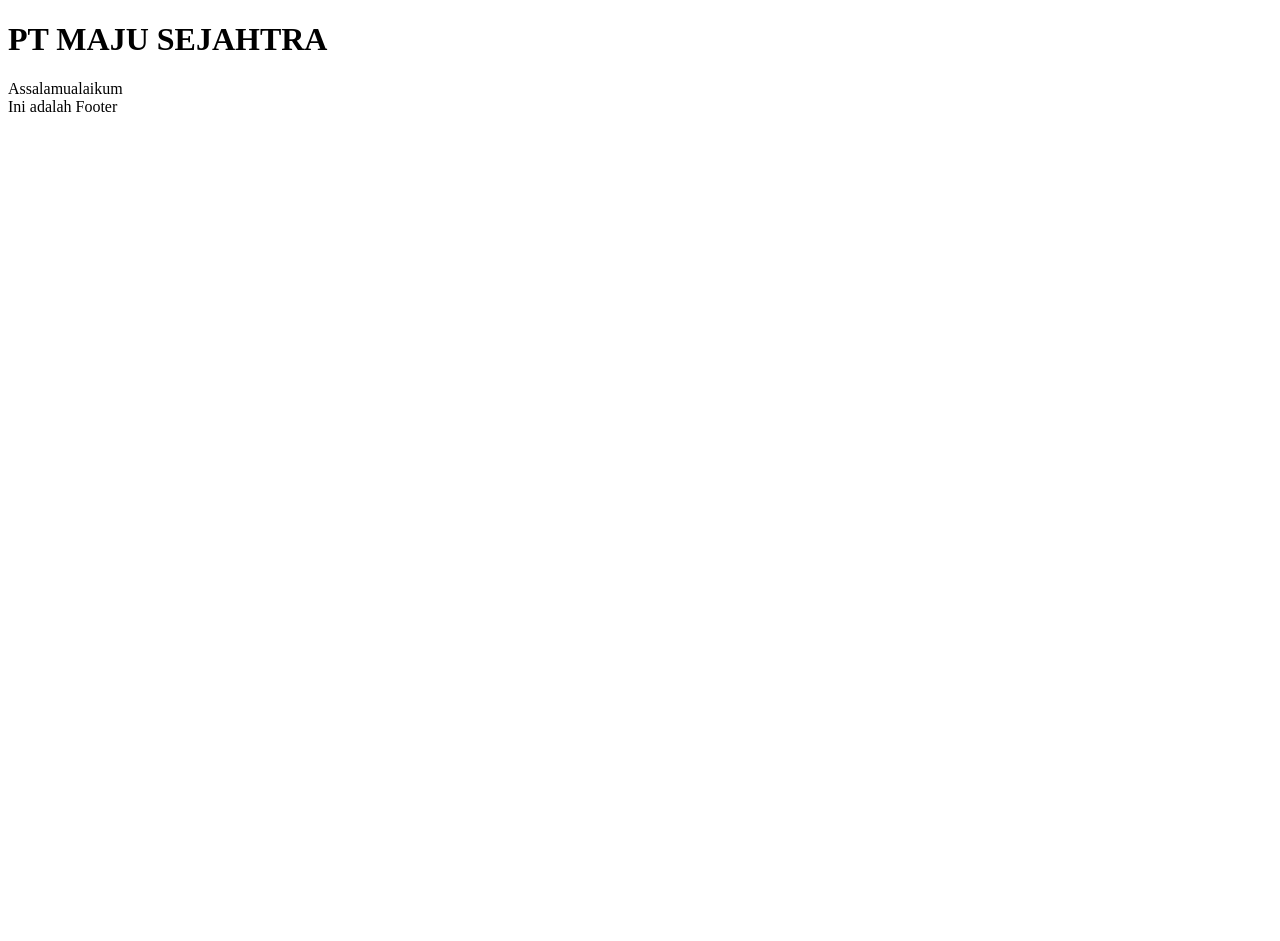
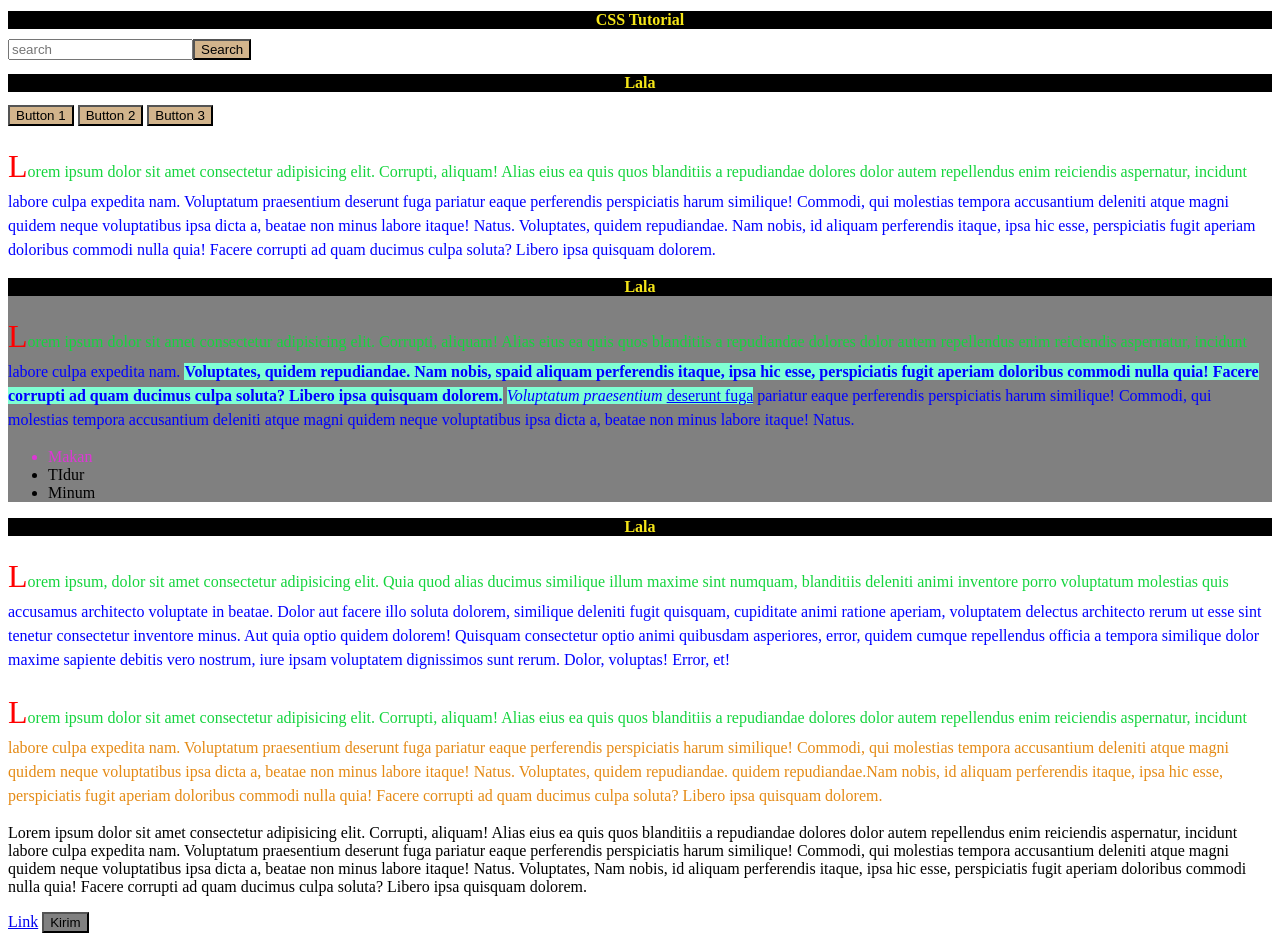
Before and after one commit to hanif412/LatihanCSSDasar, a plain HTML site: page index.html in a window 1280 px wide. Before the commit the page ends 800 px from the top, so only its background shows below. Drawn offline with Linux system fonts and the light colour scheme.

Commit message:
Push Pertama

```diff
--- a/asset/app.css
+++ b/asset/app.css
@@ -0,0 +1,68 @@
+
+    /* * {
+        color: rgb(15, 226, 71);
+    } */
+
+        h1, h2, h3 {
+            font-size: medium;
+            text-align: center;
+            text-transform: capitalize;
+            color: rgb(245, 230, 24);
+            background-color: black;
+        }
+
+        input[type="text"] {
+            color: brown;
+        }
+
+        button {
+            background-color: tan;
+
+        }
+
+        section p {
+            text-align: unset;
+            line-height: 1.5 ;
+            font-size: 16px;
+            color: blue;
+        }
+
+        section:nth-of-type(2) {
+            background-color: grey;
+        }
+
+        section p::first-letter {
+            font-size: xx-large;
+
+            color: red;
+        }
+
+        section p::first-line {
+            color: rgb(21, 212, 62);
+
+        }
+
+
+        .jokes > p {
+            text-align: unset;
+            line-height: 1.5 ;
+            font-size: 16px;
+            color: rgb(228, 138, 21);
+        }
+
+        .jokes > p:hover {
+            cursor: pointer;
+            text-decoration: underline;
+        }
+
+        a + button {
+            background-color: gray;
+        }
+
+        #list1 {
+            color: rgb(221, 55, 213);
+        }
+
+        .mark {
+            background-color: aquamarine;
+        }
--- /dev/null
+++ b/asset/blok.css
@@ -0,0 +1,10 @@
+h1 {
+    background-color: aquamarine;
+    border: 2px solid black;
+}
+
+span {
+    background-color: blue;
+    border: 2px solid black;
+    width: 5px;
+}
--- /dev/null
+++ b/asset/box.css
@@ -0,0 +1,19 @@
+div {
+    width: 300px;
+
+    padding: 15px;
+    margin: 20px;
+}
+
+div {
+    border-style: dashed dotted solid double;
+    border-color: antiquewhite red blue yellow;
+    border-width: 5px 10px 15px 5px;
+}
+
+div {
+    padding-top: 10px;
+    padding-bottom: 10px;
+    padding-right: 40px;
+    padding-left: 40px;
+}
--- /dev/null
+++ b/asset/flex.css
@@ -0,0 +1,31 @@
+h1 {
+    text-align: center;
+}
+
+#container {
+    background-color: #003049;
+    width: 90%;
+    /* height: 500px; */
+    margin: 0 auto;
+    border: 5px solid #003049;
+    display: flex;
+    flex-wrap: wrap;
+    flex-direction: row;
+    justify-content: center;
+    align-items: center;
+    /* align-content: center; */
+    /* flex-wrap: wrap; */
+}
+
+#container div {
+    width: 200px;
+    height: 200px;
+}
+
+div:nth-of-type(2) {
+    align-self: flex-start;
+}
+
+div:nth-of-type(4) {
+   align-self: self-end;
+}
--- a/index.html
+++ b/index.html
@@ -3,11 +3,78 @@
 <head>
     <meta charset="UTF-8">
     <meta name="viewport" content="width=device-width, initial-scale=1.0">
-    <title>Latihan</title>
+    <title>CSS Tutorial</title>
+    <link rel="stylesheet" href="../asset/app.css">
+
 </head>
 <body>
-    <h1>PT MAJU SEJAHTRA</h1>
-    <div>Assalamualaikum</div>
-    <footer> Ini adalah Footer</footer>
+
+    <h1>CSS Tutorial</h1>
+
+    <input type="text" placeholder="search"><button>Search</button>
+    <section>
+
+        <h1>Lala</h1>
+
+    <button>Button 1</button>
+    <button>Button 2</button>
+    <button>Button 3</button>
+    <p>Lorem ipsum dolor sit amet consectetur adipisicing elit. Corrupti, aliquam! Alias eius ea quis quos blanditiis a repudiandae dolores dolor autem repellendus enim reiciendis aspernatur, incidunt labore culpa expedita nam.
+    Voluptatum praesentium deserunt fuga pariatur eaque perferendis perspiciatis harum similique! Commodi, qui molestias tempora accusantium deleniti atque magni quidem neque voluptatibus ipsa dicta a, beatae non minus labore itaque! Natus.
+    Voluptates, quidem repudiandae. Nam nobis, id aliquam perferendis itaque, ipsa hic esse, perspiciatis fugit aperiam doloribus commodi nulla quia! Facere corrupti ad quam ducimus culpa soluta? Libero ipsa quisquam dolorem.
+    </p>
+    </section>
+
+
+
+
+    <section>
+        <h2>Lala</h2>
+        <p>Lorem ipsum dolor sit amet consectetur adipisicing elit. Corrupti, aliquam! Alias eius ea quis quos blanditiis a repudiandae dolores dolor autem repellendus enim reiciendis aspernatur, incidunt labore culpa expedita nam.
+
+            <b class="mark">Voluptates, quidem repudiandae. Nam nobis, spaid aliquam perferendis itaque, ipsa hic esse, perspiciatis fugit aperiam doloribus commodi nulla quia! Facere corrupti ad quam ducimus culpa soluta? Libero ipsa quisquam dolorem.</b>
+            <i class="mark">Voluptatum praesentium </i> <u class="mark">deserunt fuga</u> pariatur eaque perferendis perspiciatis harum similique! Commodi, qui molestias tempora accusantium deleniti atque magni quidem neque voluptatibus ipsa dicta a, beatae non minus labore itaque! Natus.
+
+            </p>
+
+
+
+            <ul>
+                <li id="list1">Makan</li>
+                <li>TIdur</li>
+                <li>Minum</li>
+            </ul>
+    </section>
+
+
+    <section class="jokes">
+        <h3>Lala</h3>
+
+        <div><p>
+            Lorem ipsum, dolor sit amet consectetur adipisicing elit. Quia quod alias ducimus similique illum maxime sint numquam, blanditiis deleniti animi inventore porro voluptatum molestias quis accusamus architecto voluptate in beatae.
+            Dolor aut facere illo soluta dolorem, similique deleniti fugit quisquam, cupiditate animi ratione aperiam, voluptatem delectus architecto rerum ut esse sint tenetur consectetur inventore minus. Aut quia optio quidem dolorem!
+            Quisquam consectetur optio animi quibusdam asperiores, error, quidem cumque repellendus officia a tempora similique dolor maxime sapiente debitis vero nostrum, iure ipsam voluptatem dignissimos sunt rerum. Dolor, voluptas! Error, et!
+        </p></div>
+
+        <p>Lorem ipsum dolor sit amet consectetur adipisicing elit. Corrupti, aliquam! Alias eius ea quis quos blanditiis a repudiandae dolores dolor autem repellendus enim reiciendis aspernatur, incidunt labore culpa expedita nam.
+            Voluptatum praesentium deserunt fuga pariatur eaque perferendis perspiciatis harum similique! Commodi, qui molestias tempora accusantium deleniti atque magni quidem neque voluptatibus ipsa dicta a, beatae non minus labore itaque! Natus.
+            Voluptates, quidem repudiandae. <span>quidem repudiandae.</span>Nam nobis, id aliquam perferendis itaque, ipsa hic esse, perspiciatis fugit aperiam doloribus commodi nulla quia! Facere corrupti ad quam ducimus culpa soluta? Libero ipsa quisquam dolorem.
+            </p>
+    </section>
+
+
+    <p>Lorem ipsum dolor sit amet consectetur adipisicing elit. Corrupti, aliquam! Alias eius ea quis quos blanditiis a repudiandae dolores dolor autem repellendus enim reiciendis aspernatur, incidunt labore culpa expedita nam.
+        Voluptatum praesentium deserunt fuga pariatur eaque perferendis perspiciatis harum similique! Commodi, qui molestias tempora accusantium deleniti atque magni quidem neque voluptatibus ipsa dicta a, beatae non minus labore itaque! Natus.
+        Voluptates,  Nam nobis, id aliquam perferendis itaque, ipsa hic esse, perspiciatis fugit aperiam doloribus commodi nulla quia! Facere corrupti ad quam ducimus culpa soluta? Libero ipsa quisquam dolorem.
+        </p>
+
+        <a href="#">Link</a>
+        <button>Kirim</button>
+
+
+
+
+
+
 </body>
 </html>
```
Also changed, not shown: blok.html (added, +18 -0 lines), boxmodel.html (added, +17 -0 lines), flexbox.html (added, +21 -0 lines), 1 other file.
